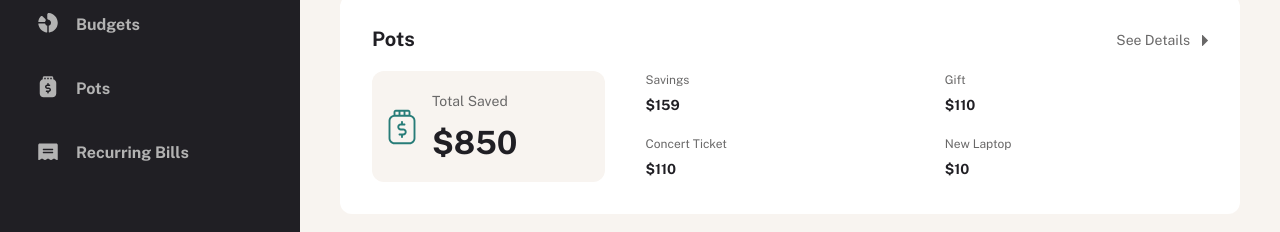
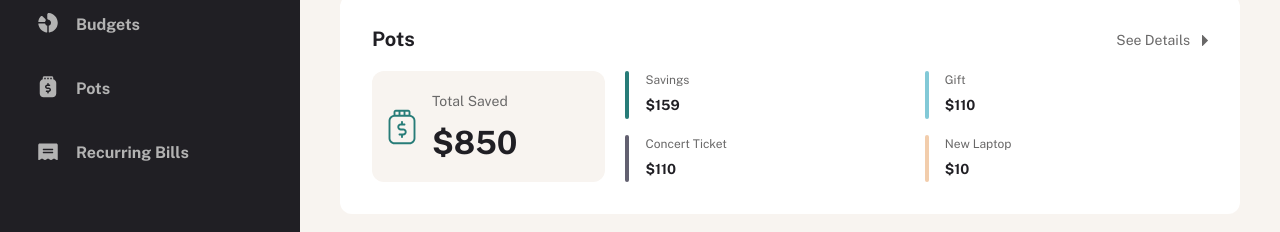
Before and after one commit to PioKl/Personal-Finance-App, a Next.js app: page / in a window 1280 px wide. Shown: the part 259-491 px from the top of the page. Built offline with nearby package versions, Linux system fonts and the light colour scheme.

Commit message:
Styles update

```diff
--- a/assets/styles/globals.css
+++ b/assets/styles/globals.css
@@ -218,6 +218,12 @@
 
   /* Color Link */
   --color-link: var(--link-color);
+
+  /* Pots */
+  --color-pots-one: var(--green);
+  --color-pots-two: var(--cyan);
+  --color-pots-three: var(--navy);
+  --color-pots-four: var(--yellow);
 }
 
 @media (prefers-color-scheme: dark) {
@@ -236,7 +242,7 @@ body {
   min-height: 100vh;
   background: var(--body-bg);
   color: var(--body-color);
-  font-family: var(--font-sans);
+  /* font-family: var(--font-sans); */
 }
 
 main {
```
